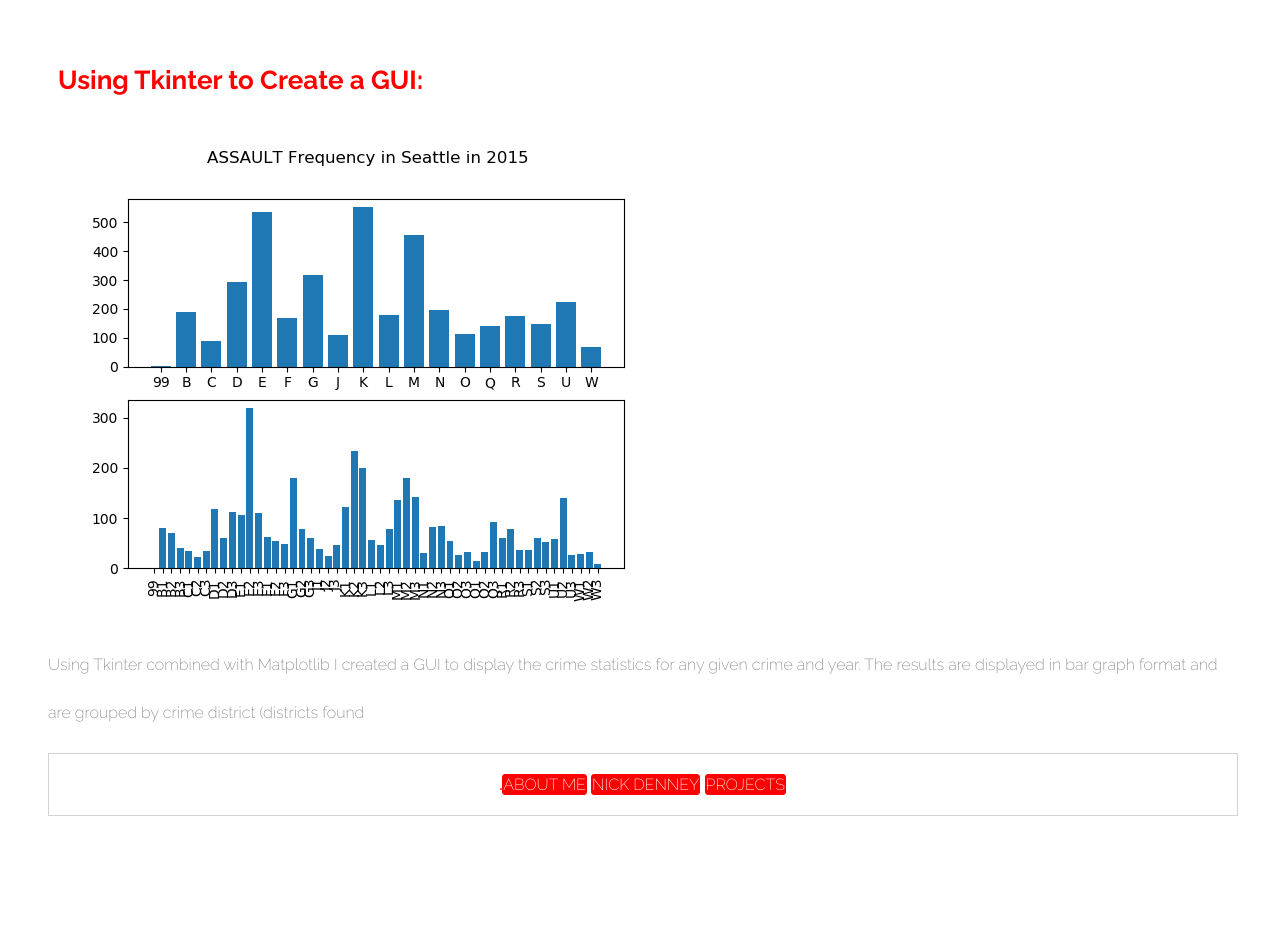
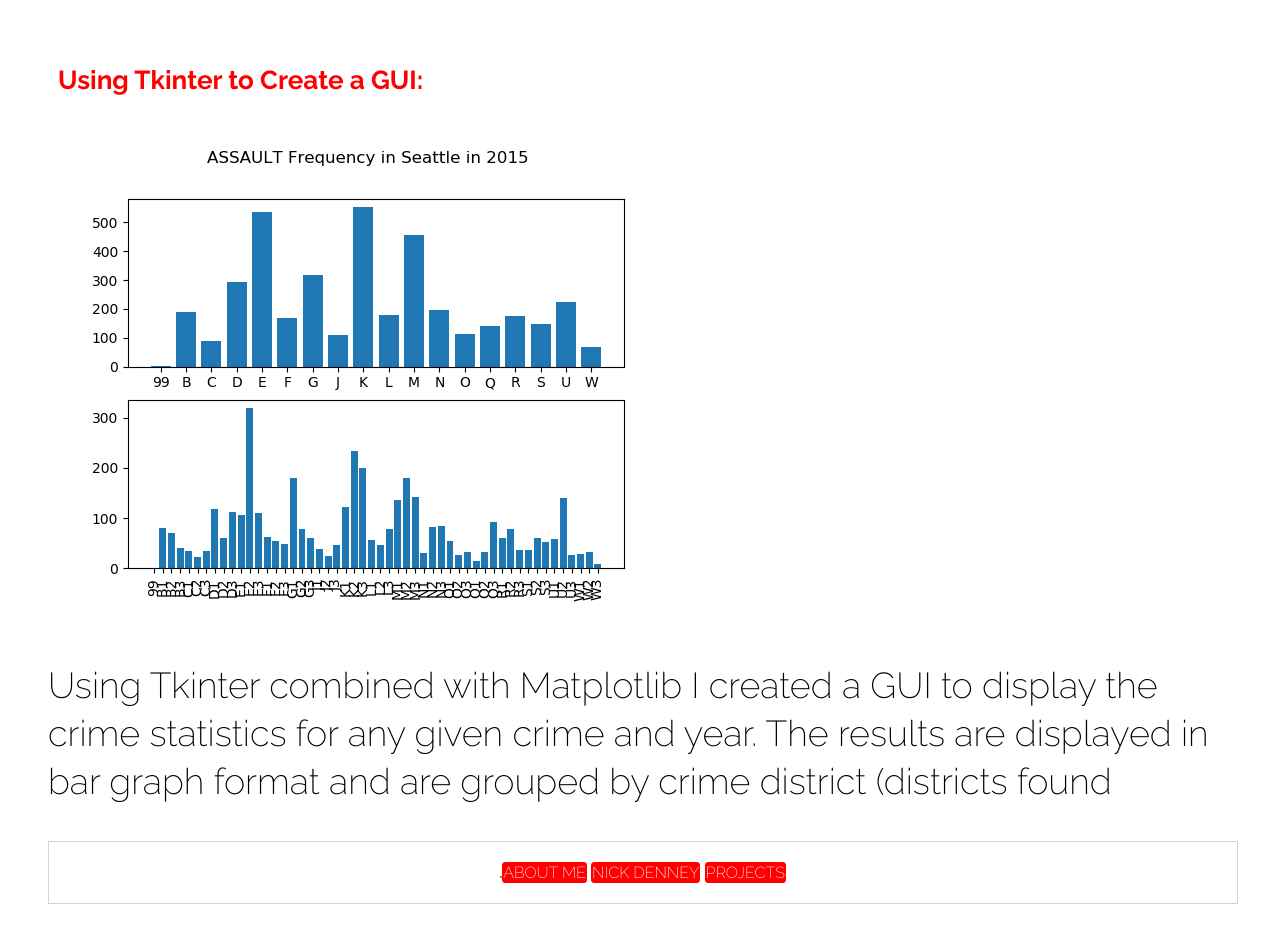
Before and after one commit to nickden3/nickden3-cc.github.io, a Jekyll site: the page crimeMap.html, which Jekyll copies as it is, in a window 1280 px wide. Shown: the part 696-1648 px from the top of the page. Built offline with Jekyll 4.4.1, drawn with Linux system fonts in a browser that asks for light colours; before the commit the page ends 1560 px from its top, so only the background shows below that.

Commit message:
Update crimeMap.html

```diff
--- a/crimeMap.html
+++ b/crimeMap.html
@@ -29,9 +29,9 @@
   </div>
 
     <div>
-      <h3 id="aboutme">Using Tkinter to Create a GUI:</h3>
+      <h3 class="abouth1">Using Tkinter to Create a GUI:</h3>
         <img src = "crime_pic.png">
-        <p>Using Tkinter combined with Matplotlib I created a GUI to display the crime statistics for any given crime and year.
+        <p class ="projects">Using Tkinter combined with Matplotlib I created a GUI to display the crime statistics for any given crime and year.
            The results are displayed in bar graph format and are grouped by crime district (districts found <a href="https://www.seattle.gov/police/information-and-data/tweets-by-beat>HERE</a>
         </p>
     </div>
```
